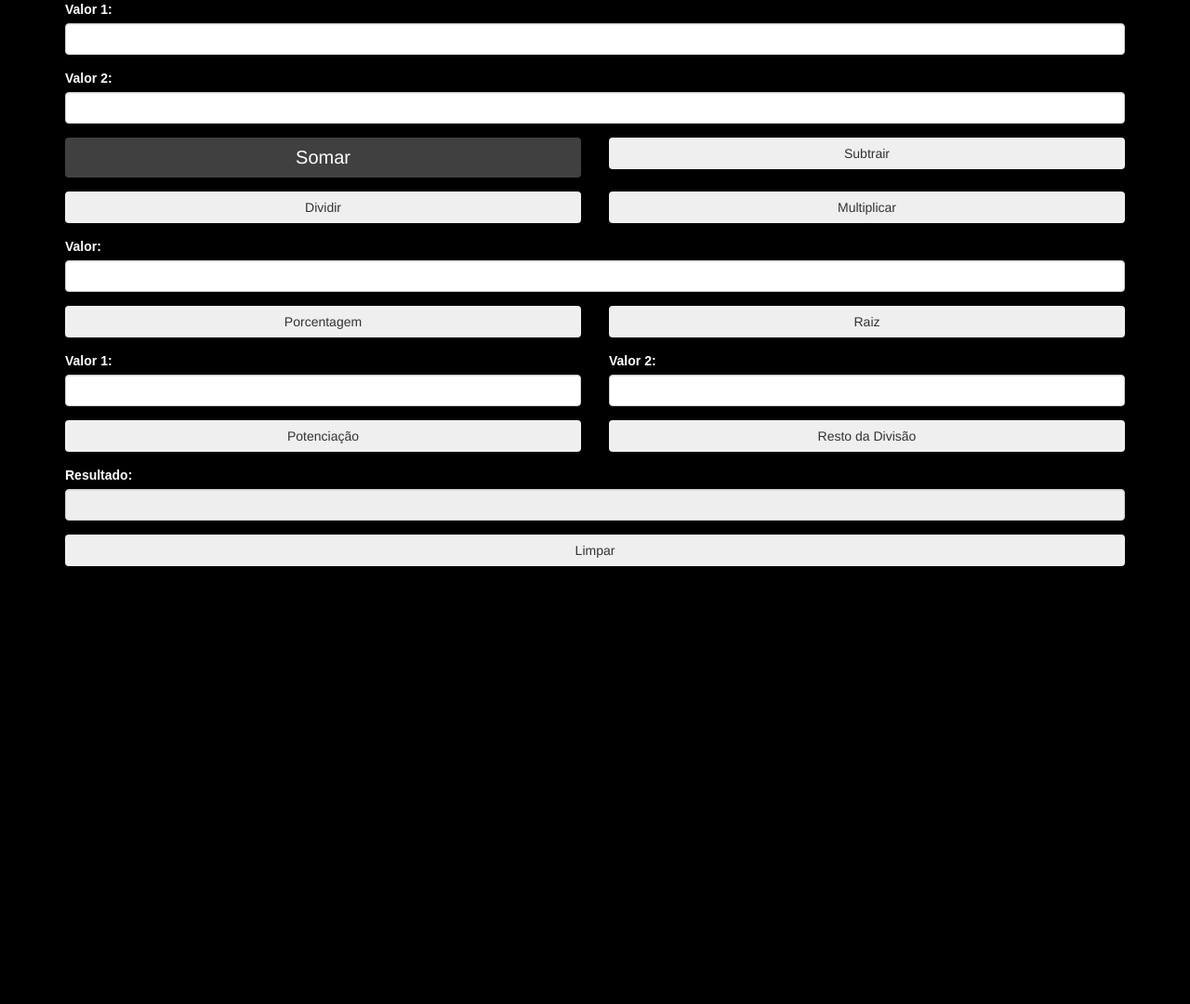
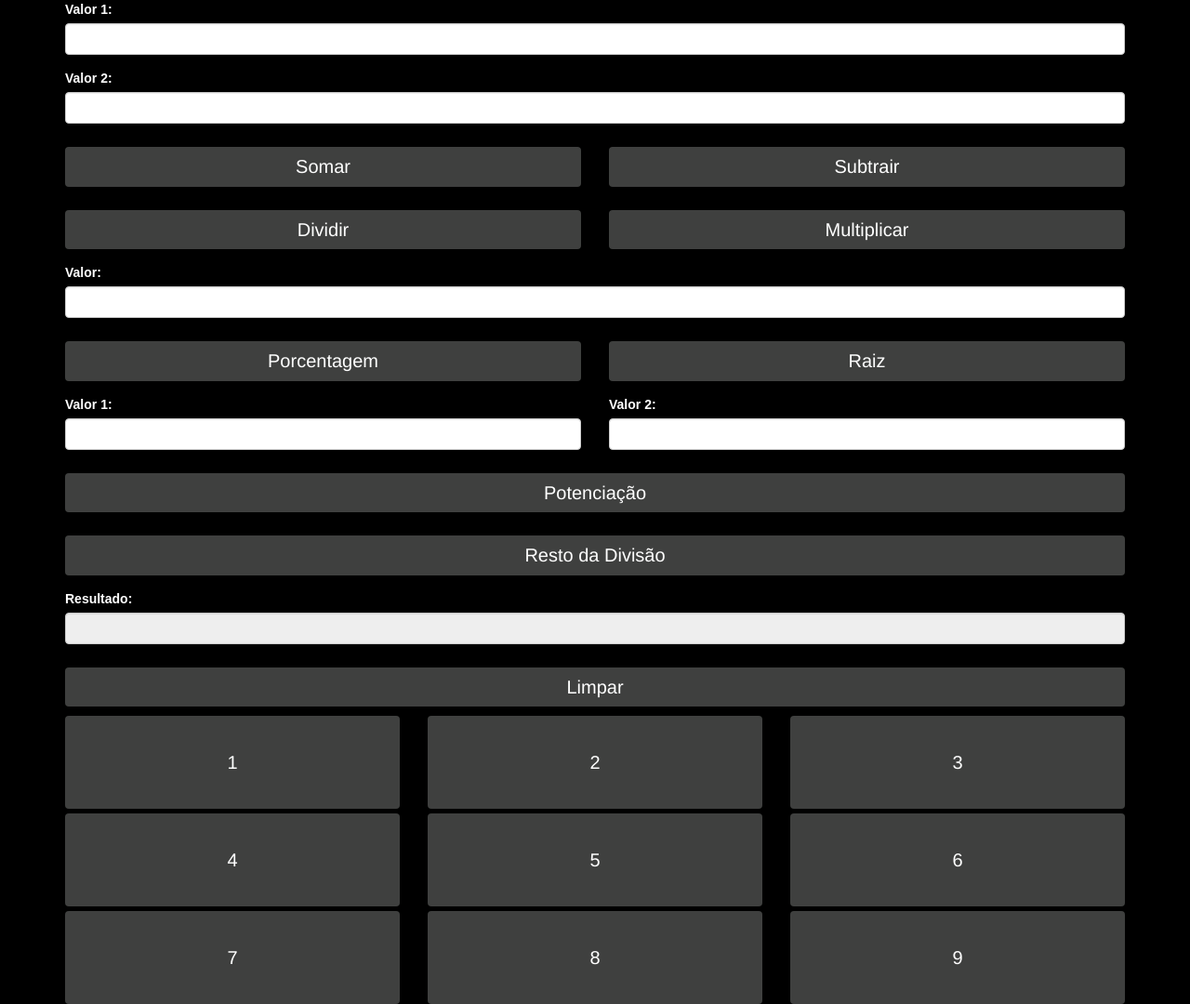
Before and after one commit to PedroH123/PrimeiroProjetoMobile, a website: page www/index.html in a window 1280 px wide. Shown: the whole page at 93% size. Before the commit the page ends 800 px from the top, so only its background shows below. Drawn offline with Linux system fonts and the light colour scheme.

Commit message:
Adicionado Botões de Números

```diff
--- a/www/css/style.css
+++ b/www/css/style.css
@@ -2,6 +2,11 @@
 
 body{
   background-color:rgb(0, 0, 0);
+}
+
+input{
+
+
 }
 
 label{
@@ -9,11 +14,7 @@ label{
   font-family:fantasy;
 }
 
-
-
-
-
-#somar{
+.btn{
 
 background-color:rgb(63, 64, 63);
     color: white;
@@ -22,5 +23,12 @@ background-color:rgb(63, 64, 63);
     text-decoration:none;
     cursor:pointer;
     margin-right: 30px;
+    margin-top: 10px;
 
 }
+
+.numero{
+      width: 100%;
+      height: 100px;
+
+}
--- a/www/index.html
+++ b/www/index.html
@@ -18,7 +18,9 @@
 
  <div class="container">
 
-   <div class="row">
+  <div id="primeiro">
+
+    <div class="row">
      <div class="col-xs-12">
       <div class="form-group">
         <label for="#valor1">Valor 1:</label>
@@ -62,7 +64,11 @@
      </div>
    </div>
 
-   <div class="row">
+  </div>
+
+   <div id="segundo">
+
+    <div class="row">
      <div class="col-xs-12">
       <div class="form-group">
         <label for="#valorX">Valor:</label>
@@ -84,8 +90,12 @@
      </div>
    </div>
 
+   </div>
 
-   <div class="row">
+
+   <div id="terceiro">
+
+     <div class="row">
      <div class="col-xs-6">
       <div class="form-group">
         <label for="#valorY">Valor 1:</label>
@@ -101,16 +111,21 @@
    </div>
 
    <div class="row">
-     <div class="col-xs-6">
+     <div class="col-xs-12">
       <div class="form-group">
         <button class="btn btn-block" id="potenciacao">Potenciação</button>
       </div>
      </div>
-     <div class="col-xs-6">
+   </div>
+
+   <div class="row">
+     <div class="col-xs-12">
       <div class="form-group">
         <button class="btn btn-block" id="restoDivisao">Resto da Divisão</button>
       </div>
      </div>
+   </div>
+
    </div>
 
 
@@ -129,7 +144,29 @@
        </div>
    </div>
 
+
+<div class="row">
+
+   <div class="col-xs-4">
+     <button class="btn btn-block numero" id="1"> 1 </button>
+     <button class="btn btn-block numero" id="4"> 4 </button>
+     <button class="btn btn-block numero" id="7"> 7 </button>
+   </div>
+   <div class="col-xs-4">
+     <button class="btn btn-block numero" id="2"> 2 </button>
+     <button class="btn btn-block numero" id="5"> 5 </button>
+     <button class="btn btn-block numero" id="8"> 8 </button>
+   </div>
+   <div class="col-xs-4">
+     <button class="btn btn-block numero" id="3"> 3 </button>
+     <button class="btn btn-block numero" id="6"> 6 </button>
+     <button class="btn btn-block numero" id="9"> 9 </button>
+   </div>
+
  </div>
+
+ </div>
+
 
 </body>
 </html>
```
